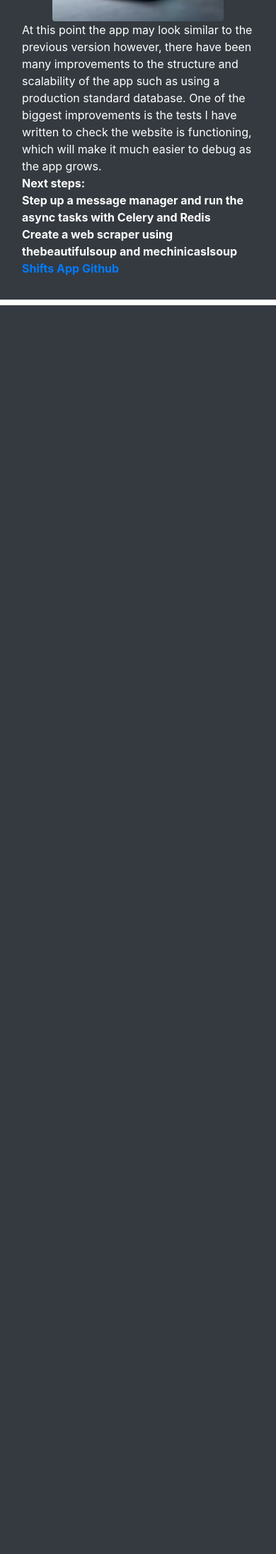
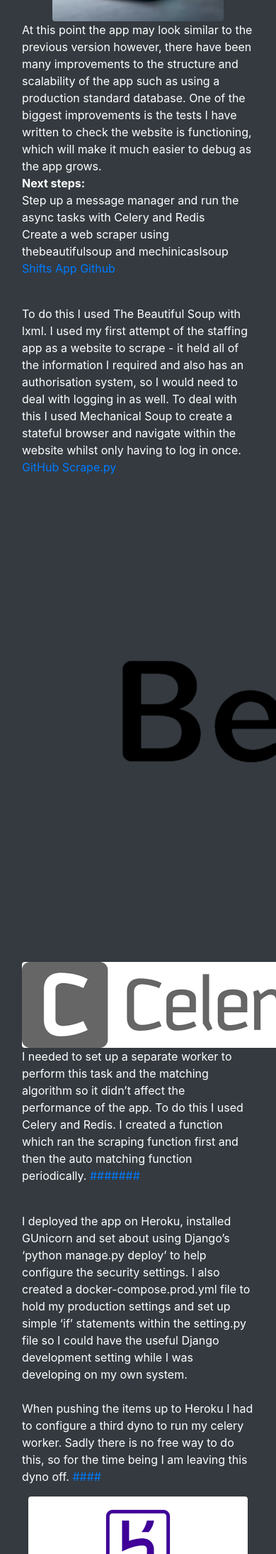
Before and after one commit to Blindrabit/Portfolio, a Django app: template project/templates/djangov2.html in a window 390 px wide; the page is wider, and only the part inside the window is pictured. Shown: the part 4311-6500 px from the top of that part at 71% size. Before the commit the page ends 4741 px from the top of that part, so only its background shows below. Run offline with Django 3.2, Linux system fonts and the light colour scheme; the template is opened without the code that fills it, so the values that code supplies are empty; some libraries are stand-ins or nearby versions.

Commit message:
DRF page added

```diff
--- a/project/templates/djangov2.html
+++ b/project/templates/djangov2.html
@@ -104,7 +104,7 @@
 
     <div class="col-sm-8">
         <p>At this point the app may look similar to the previous version however, there have been many improvements to the structure and scalability of the app such as using a production standard database. One of the biggest improvements is the tests I have written to check the website is functioning, which will make it much easier to debug as the app grows.<br>
-            <strong>Next steps:</stron><br>
+            <strong>Next steps:</strong><br>
             Step up a message manager and run the async tasks with Celery and Redis<br>
             Create a web scraper using thebeautifulsoup and mechinicaslsoup<br>
 
@@ -112,5 +112,51 @@
         </p>
     </div>
 </div>
+<br>
+<div class="row">
+    <div class="col-sm-8">
+        <p>To do this I used The Beautiful Soup with lxml. I used my first attempt of the staffing app as a website to scrape - it held all of the information I required and also has an authorisation system, so I would need to deal with logging in as well. To deal with this I used Mechanical Soup to create a stateful browser and navigate within the website whilst only having to log in once.
+        <a href="https://github.com/Blindrabit/staffing_app_v2/blob/master/shifts/scrape.py"target="_blank">GitHub Scrape.py</a>
+        </p>
+    </div>
+    <div class="col-sm-4">
+        <center><img src="{% static 'images/beautifulsouplogo.png' %}" class='rounded'></center>
+    </div>
+</div>
+<br>
+<div class="row">
+    <div class="col-sm-4">
+        <center><img src="{% static 'images/Celery.png' %}"class='rounded'></center>
+    </div>
 
+    <div class="col-sm-8">
+        <p>I needed to set up a separate worker to perform this task and the matching algorithm so it didn’t affect the performance of the app. To do this I used Celery and Redis. I created a function which ran the scraping function first and then the auto matching function periodically.
+
+            <a href="#"target="_blank">#######</a>
+        </p>
+    </div>
+</div>
+<br>
+<div class="row">
+    <div class="col-sm-8">
+        <p>I deployed the app on Heroku,  installed GUnicorn and set about using Django’s ‘python manage.py deploy’ to help configure the security settings. I also created a docker-compose.prod.yml file to hold my production settings and set up simple ‘if’ statements within the setting.py file so I could have the useful Django development setting while I was developing on my own system.<br><br>
+            When pushing the items up to Heroku I had to configure a third dyno to run my celery worker. Sadly there is no free way to do this, so for the time being I am leaving this dyno off.
+        <a href="#"target="_blank">####</a>
+        </p>
+    </div>
+    <div class="col-sm-4">
+        <center><img src="{% static 'images/heroku-logo.png' %}" class='rounded'></center>
+    </div>
+</div>
+<br>
+<div class="row">
+    <div class="col-sm-8">
+        <p>I’m happy with my progress on the monolithic portion of the site. I improved on all aspects of my first attempt where I identified there was room for improvement. Although software is never finished and the landscape is always moving, for now I’m happy with how far I’ve taken this portion. I will be adding Django Rest Framework APIs out of the backend as this is really where the tech world has moved to - an API first approach. 😊
+        <a href="#"target="_blank">####</a>
+        </p>
+    </div>
+    <div class="col-sm-4">
+        <center><img src="{% static 'images/code image.jpg' %}" class='rounded'></center>
+    </div>
+</div>
 {% endblock content %}
--- a/project/urls.py
+++ b/project/urls.py
@@ -1,12 +1,13 @@
 from django.urls import path
 from project import views
 
-from .views import Djangov2
+from .views import Djangov2, DjangoRestFramework
 
 urlpatterns = [
     path('aboutme', views.aboutme, name='aboutme'),
     path('datascience', views.datascience, name='datascience'),
     path('django', views.django, name='django'),
     path('djangov2', Djangov2.as_view(), name='djangov2'),
+    path('apis-drf', DjangoRestFramework.as_view(), name='drf'),
     path('', views.index, name='index'),
 ]
--- a/project/views.py
+++ b/project/views.py
@@ -16,3 +16,6 @@
 
 class Djangov2(TemplateView):
     template_name = 'djangov2.html'
+
+class DjangoRestFramework(TemplateView):
+    template_name = 'drf.html'
--- a/templates/base.html
+++ b/templates/base.html
@@ -38,6 +38,9 @@
                 <li class="nav-item">
                     <a class="nav-link" href="{% url 'djangov2' %}">Django Project - Staffing App v2</a>
                 </li>
+                <li class="nav-item">
+                    <a class="nav-link" href="{% url 'drf' %}">Django Project - Staffing App v2 - APIs</a>
+                </li>
             </ul>
         </div>
     </nav>
```
Also changed, not shown: project/templates/drf.html (added, +56 -0 lines), static/images/Celery.png (added), static/images/beautifulsouplogo.png (added), static/images/drflogo.png (added), static/images/heroku-logo.png (added).
